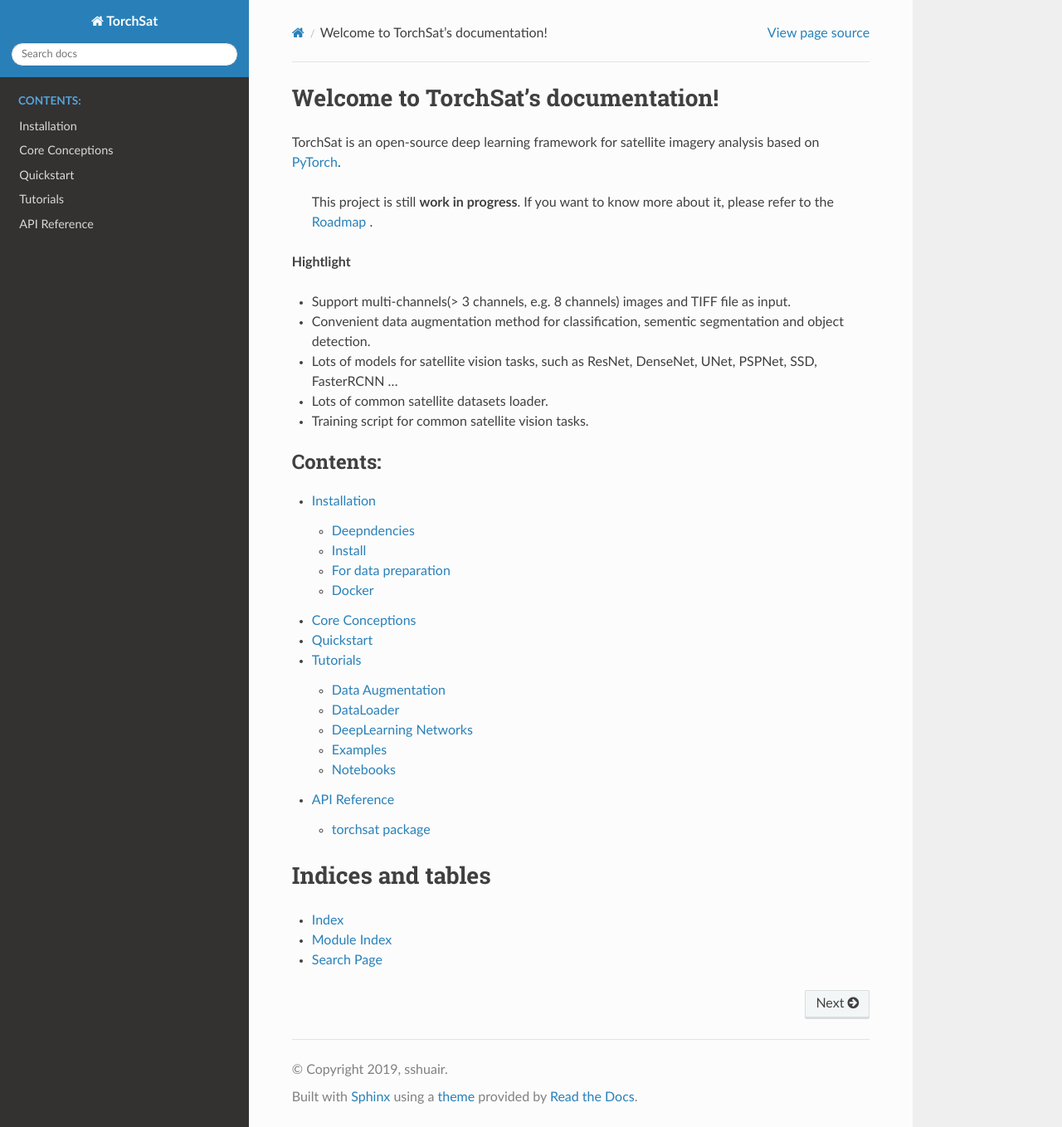
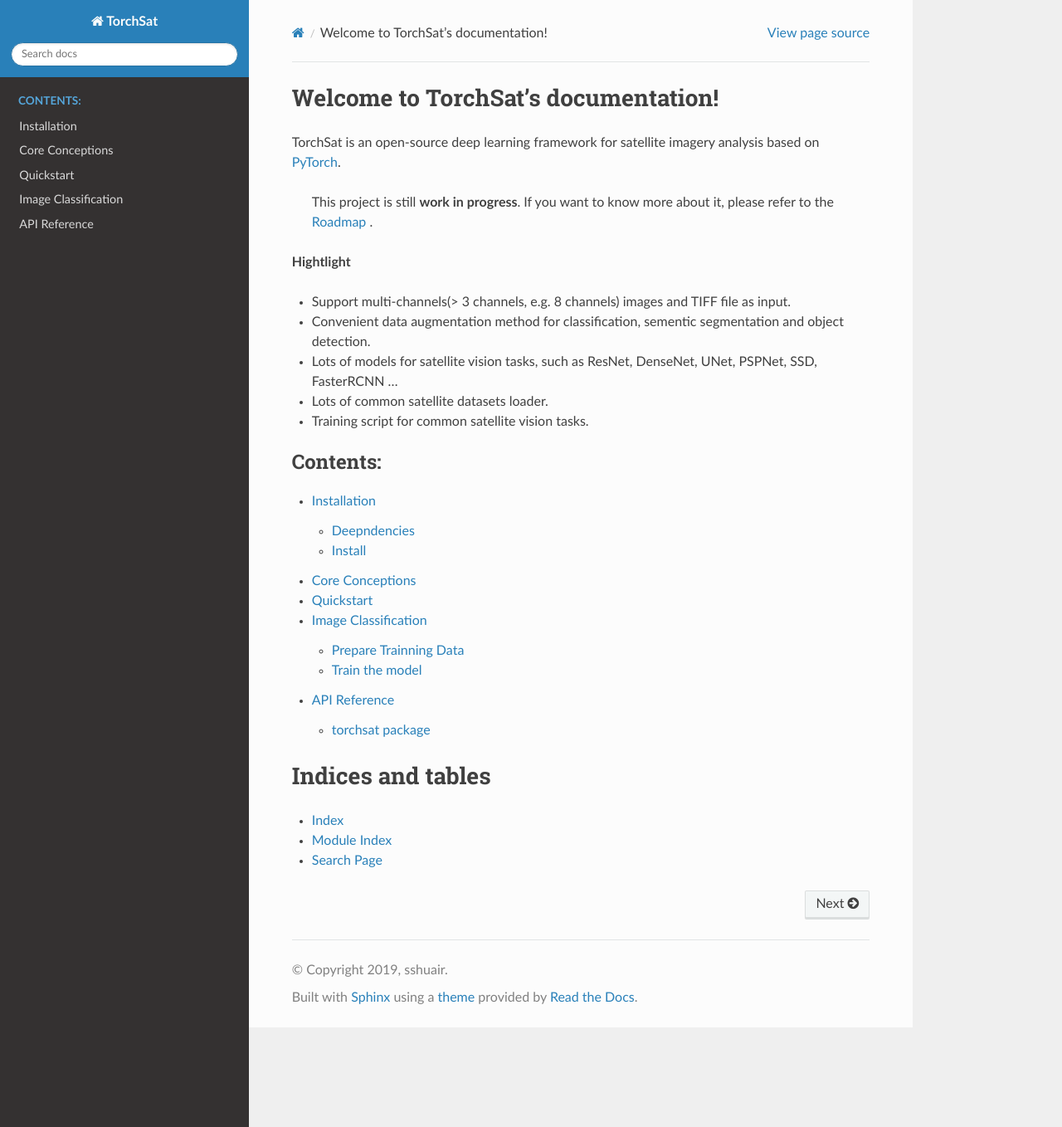
Before and after one commit to sshuair/torchsat, a Sphinx documentation site: the page built from docs/source/index.rst, in a window 1280 px wide and 1358 px high. Shown: the whole window at 83% size. Built offline with Sphinx 7.4.7 and the Read the Docs theme 2.0.0, drawn with Linux system fonts in a browser that asks for light colours.

Commit message:
classification train

````diff
--- a/docs/source/conf.py
+++ b/docs/source/conf.py
@@ -33,7 +33,8 @@ extensions = [
     'sphinx.ext.intersphinx',
     'sphinx.ext.todo',
     'sphinx.ext.coverage',
-    'sphinx.ext.mathjax'
+    'sphinx.ext.mathjax',
+    'recommonmark'
 ]
 
 # Add any paths that contain templates here, relative to this directory.
@@ -44,6 +45,10 @@ templates_path = ['_templates']
 # This pattern also affects html_static_path and html_extra_path.
 exclude_patterns = ['_build', 'Thumbs.db', '.DS_Store']
 
+source_suffix = {
+    '.rst': 'restructuredtext',
+    '.md': 'markdown',
+}
 
 # -- Options for HTML output -------------------------------------------------
 
--- a/docs/source/index.rst
+++ b/docs/source/index.rst
@@ -22,10 +22,10 @@ TorchSat is an open-source deep learning framework for satellite imagery analysi
    :maxdepth: 2
    :caption: Contents:
 
-   installation.rst
-   core-conception.rst
+   installation.md
+   core-conception.md
    quickstart.rst
-   tutorials.rst
+   tutorials/image_classification.md
    api/api.rst
 
 
--- a/docs/source/installation.rst
+++ b/docs/source/installation.md
@@ -1,54 +1,44 @@
-Installation
-=============
-Deepndencies
-------------
+# Installation
+## Deepndencies
 
-TorchSat is based on `PyTorch`_, so you should install the PyTorch
+TorchSat is based on [PyTorch](https://pytorch.org/), so you should install the PyTorch
 first. And if you want to use the GPU version, you should install CUDA.
 
 Python package dependencies(seee also requirements.txt): pytorch,
 torchvision, numpy, pillow, tifffile, six, scipy, opencv
 
-   Note: TorchSat only suport `Python 3`_. We recommend version after
+>Note: TorchSat only suport [Python 3](https://www.python.org/). We recommend version after
    Python 3.5(including python 3.5), but wo have not tested any version
    below Python 3.5
 
-Install
+## Install
 -------
 
-Install from PyPI or Anconda
-~~~~~~~~~~~~~~~~~~~~~~~~~~~~
+### Install from PyPI
 
 -  PyPI: ``pip3 install torchsat``
--  Anconda: `` ``
 
-Install from source
-~~~~~~~~~~~~~~~~~~~
+### Install from source
 
 -  Install the latest version
 
-.. code:: bash
+```
 
     git clone https://github.com/sshuair/torchsat.git
     cd torchsat
     python3 setup.py install
+```
 
 -  Install the stable version
 
-   1. Visit the `release`_ page and download the version you want.
+   1. Visit the [release](https://github.com/sshuair/torchsat/releases) page and download the version you want.
    2. Decompress the zip or tar file.
    3. Enter the torchsat directory and run this command
       ``python3 setup.py install``.
 
-For data preparation
---------------------
 
-[wip]
-
-
-Docker
-------
-You can pull the docker image from `Docker Hub`_ if you want use TorchSat in docker.
+### Docker
+You can pull the docker image from [Docker Hub](https://hub.docker.com/r/sshuair/torchsat) if you want use TorchSat in docker.
 
 1. pull image
     - cpu: `docker pull sshuair/torchsat:cpu-latest`
@@ -60,10 +50,3 @@ You can pull the docker image from `Docker Hub`_ if you want use TorchSat in doc
 
 
 This way you can easily use the TorchSat in docker container.
-
-
-
-.. _PyTorch: https://pytorch.org/
-.. _Python 3: https://www.python.org/
-.. _release: https://github.com/sshuair/torchsat/releases
-.. _Docker Hub: https://hub.docker.com/r/sshuair/torchsat
--- a/docs/source/tutorials.rst
+++ /dev/null
@@ -1,20 +0,0 @@
-Tutorials
-=========
-
-Data Augmentation
------------------
-
-DataLoader
-----------
-
-
-DeepLearning Networks
----------------------
-
-
-
-Examples
---------
-
-Notebooks
----------
````
Also changed, not shown: docs/source/core-conception.md (renamed from docs/source/core-conception.rst, +5 -10 lines), docs/source/issues.md (added, +25 -0 lines), docs/source/tutorials/image_classification.md (added, +72 -0 lines), docs/source/quickstart.md (renamed from docs/source/quickstart.rst), 4 other files.
